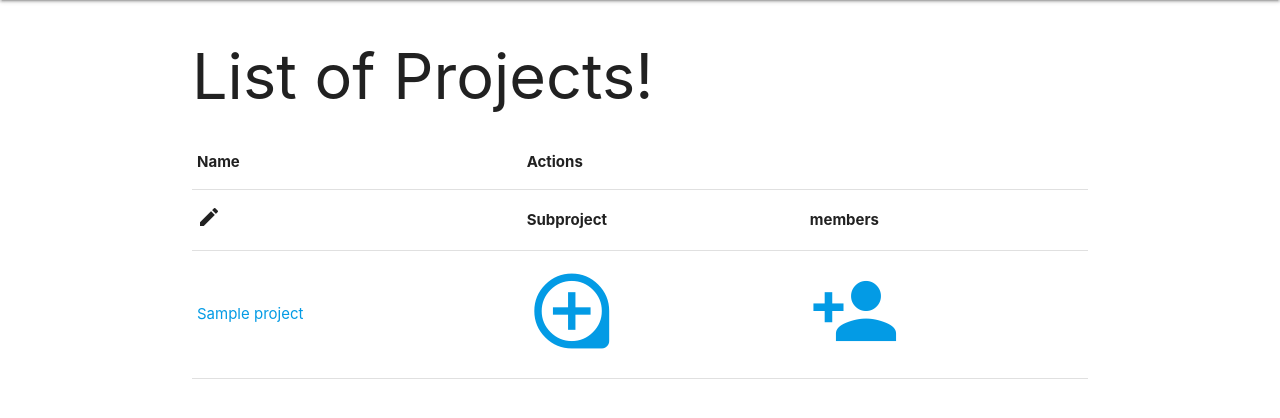
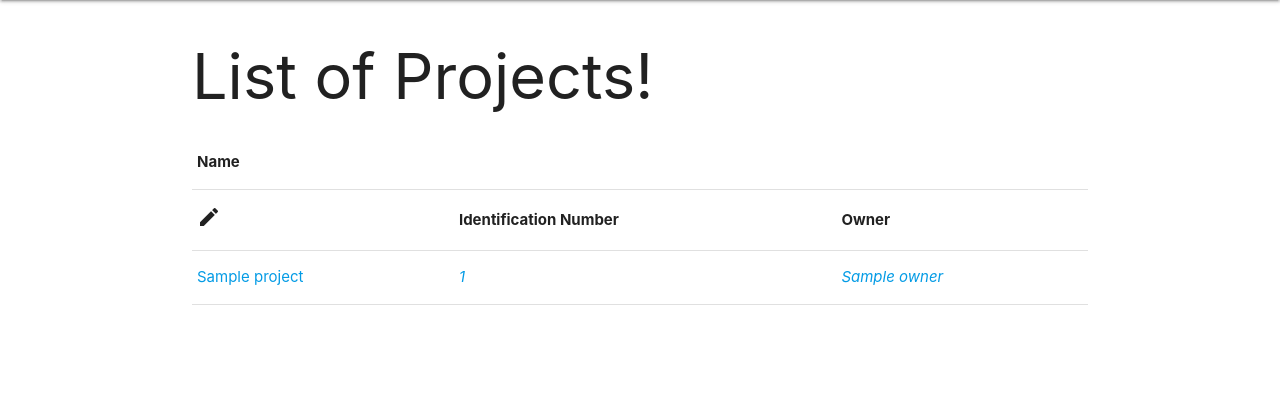
Before and after one commit to OkayJosh/projectApp, a Django app: template Project/Project/myproject/templates/project/list.html in a window 1280 px wide. Shown: the part 64-482 px from the top of the page. Run offline with Django 3.2, Linux system fonts and the light colour scheme; the template is opened without the code that fills it: most values are stand-ins (such as "Sample title", 1, 10 or a date in 2020); parts of the project's set-up code (start-up, migrations or seed data) failed here and were passed over.

Commit message:
change to list.html to reflect the project id and owner

```diff
--- a/Project/Project/myproject/templates/project/list.html
+++ b/Project/Project/myproject/templates/project/list.html
@@ -12,23 +12,26 @@
             <thead>
                 <tr>
                     <th>Name</th>
-                    <th>Actions</th>
+                    <th>    </th>
                 </tr>
                 <tr>
                     <th><i class="material-icons">edit</i></th>
-                    <th>Subproject</th>
-                    <th>members</th>
+                    <th>Identification Number</th>
+                    <th>Owner</th>
                 </tr>
             </thead>
             <tbody>
                 {% for project in object_list %}
                     <tr>
                         <td><a href="{% url 'profile' project.pk project.slug %}">{{ project }} </a> </td>
-                        <td><a><i class="material-icons large">loupe</i></a></td>
-                        <td><a><i class="material-icons large">person_add</i></a></td>
+                        <td><a><i class="">{{ project.id_num}}</i></a></td>
+                        <td><a><i class="">{{ project.owner}}</i></a></td>
                         </tr>
                 {% endfor %}
         </table>
   </div>
 
   {% endblock content %}
+
+
+{% comment %} This to still add includes pagination {% endcomment %}
```
Also changed, not shown: Project/Project/myproject/views.py (+13 -0 lines).
